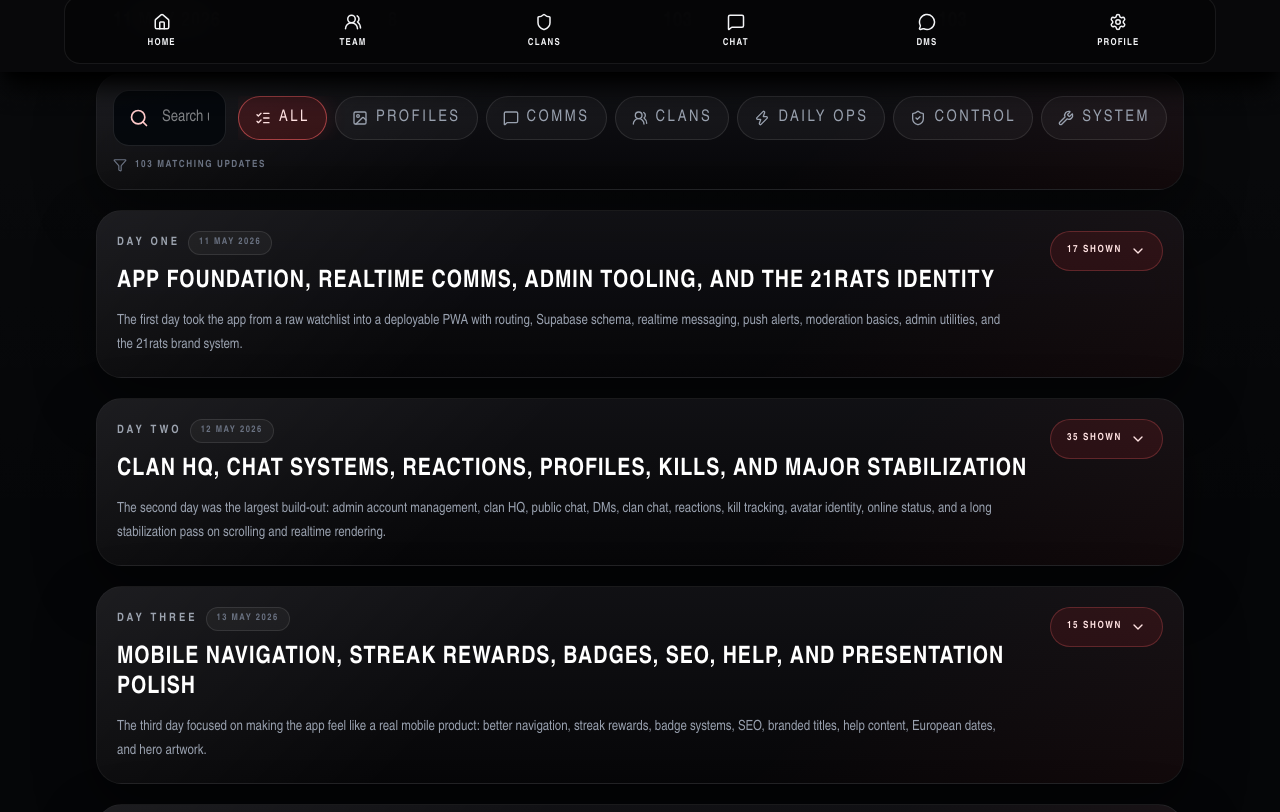
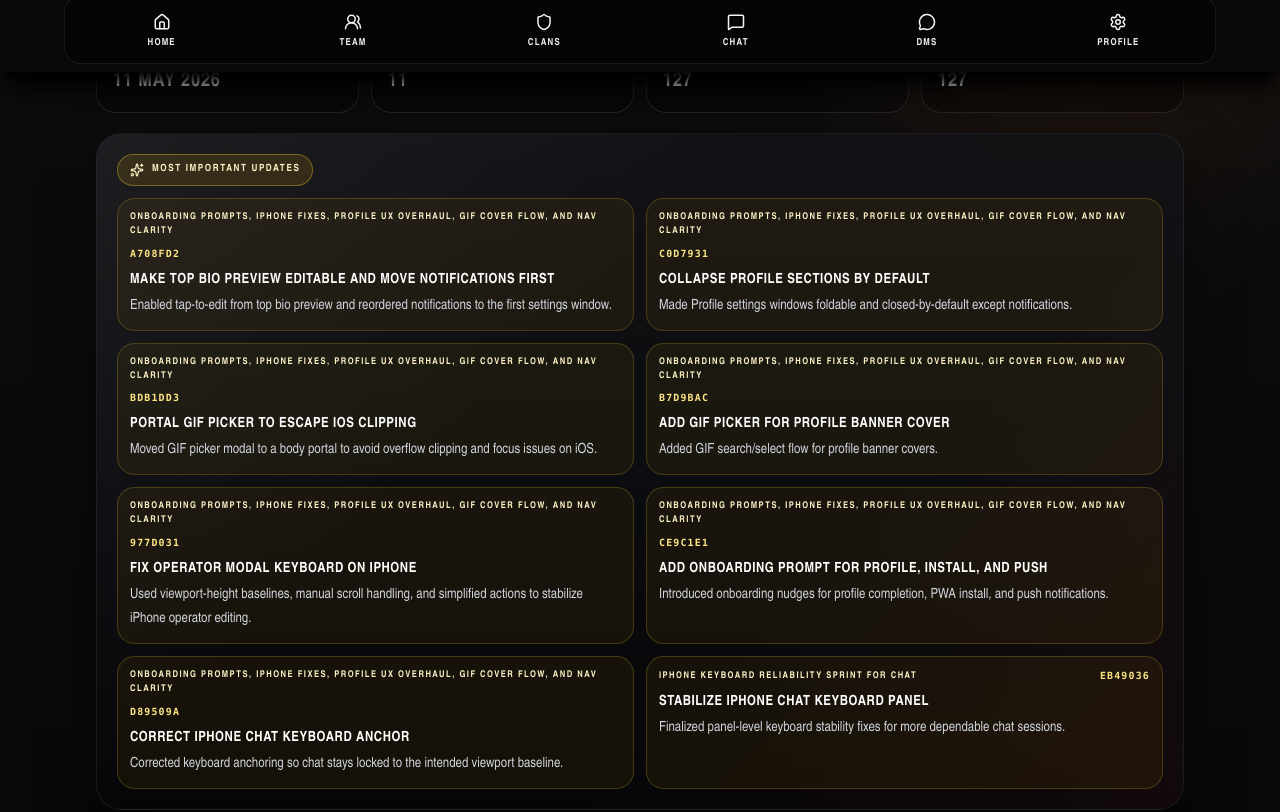
Before and after one commit to kevinb42O/NaughtyList, a React (Vite) app: page /updates in a window 1280 px wide. Shown: the part 728-1540 px from the top of the page. Built offline with nearby package versions, Linux system fonts and the light colour scheme; no server answers; the database is empty.

Commit message:
feat: fully refresh updates page with complete recent history

```diff
--- a/src/data/updateLog.js
+++ b/src/data/updateLog.js
@@ -159,19 +159,70 @@ export const updateLogDays = [
   },
   {
     date: '2026-05-23',
-    label: 'Today',
+    label: 'Day Eight',
     title: 'Profile photos, custom banners, daily claim animation, and team-card identity',
     summary:
       'Today turned profiles into real identity surfaces: uploaded profile photos, cover banners, GIF-ready media uploads, safer schema fallbacks, clickable cover controls, animated daily rewards, and banner-backed team cards.',
     updates: [
-      ['586d47e', 'Profile photo uploads', 'Added uploaded profile pictures that override avatar icons across profile cards, public profiles, chat, DMs, and layout while keeping icons available.'],
+      ['586d47e', 'Profile photo uploads', 'Added uploaded profile pictures that override avatar icons across profile cards, public profiles, chat, DMs, and layout while keeping icons available.', true],
       ['9254242', 'Profile media schema fallback', 'Made profile fetches and saves tolerate optional media columns so chat, team, and daily state keep working during migrations.'],
-      ['976ae2a', 'Profile banners', 'Added custom profile cover banners, database support, upload flow, previews, and public profile rendering.'],
+      ['976ae2a', 'Profile banners', 'Added custom profile cover banners, database support, upload flow, previews, and public profile rendering.', true],
       ['3476387', 'Facebook-style profile cover layout', 'Refined profile pages into a cover-photo layout with larger overlapping profile photos and tighter responsive spacing.'],
       ['7b8a6e9', 'Clickable cover upload control', 'Fixed cover and avatar upload controls with reliable hidden input refs and safer layering.'],
       ['bd6dc3a', 'GIF profile banner uploads', 'Made GIF support explicit for profile banners, avatars, and chat media picker validation.'],
       ['fde725a', 'Team cards use user banners', 'Used each profile banner as that user card background in the team directory with dark overlays for readability.'],
-      ['current', 'Complete updates page rebuild', 'Rebuilt the update log into a scannable release dashboard with search, filters, latest-drop summary, and refreshed history.'],
+      ['2f848e3', 'Complete updates page rebuild', 'Rebuilt the update log into a scannable release dashboard with search, filters, latest-drop summary, and refreshed history.'],
+    ],
+  },
+  {
+    date: '2026-05-24',
+    label: 'Day Nine',
+    title: 'Admin push tooling, mobile add-modal stability, and profile card polish',
+    summary:
+      'Focus shifted to operational polish: admin push audit tooling, safer mobile add-modal scrolling, and cleaner profile/team banner presentation for readability.',
+    updates: [
+      ['7dd7960', 'Admin push audit and chat tooling updates', 'Shipped admin push audit improvements and related chat tooling updates.', true],
+      ['be38057', 'Fix add modal scrolling on mobile', 'Fixed mobile scrolling behavior in the add-operator modal so input flows stay usable.'],
+      ['6b7d5be', 'Refine profile banner and role name styling', 'Improved profile banner treatment and role-name styling for cleaner hierarchy.'],
+      ['678af19', 'Add subtle team card banner overlay', 'Added a subtle overlay on team-card banners to preserve text readability on bright covers.'],
+    ],
+  },
+  {
+    date: '2026-05-25',
+    label: 'Day Ten',
+    title: 'iPhone keyboard reliability sprint for chat',
+    summary:
+      'A full reliability sprint on iPhone chat behavior addressed viewport drift, overlay collisions, typing stability, and keyboard-driven layout jumps across composer and thread panels.',
+    updates: [
+      ['378eb42', 'Fix iPhone chat keyboard viewport drift', 'Corrected viewport drift issues that appeared as keyboard height changed on iPhone.', true],
+      ['498ad9f', 'Stabilize iPhone chat composer typing', 'Stabilized composer behavior so typing stays anchored while the keyboard is open.'],
+      ['77ccbaf', 'Fix iPhone keyboard chat jumping', 'Removed jumpy repositioning during keyboard show/hide transitions.'],
+      ['4d042b3', 'Fix iPhone chat keyboard overlay', 'Fixed keyboard overlay collisions that could obscure active chat content.'],
+      ['eb49036', 'Stabilize iPhone chat keyboard panel', 'Finalized panel-level keyboard stability fixes for more dependable chat sessions.', true],
+    ],
+  },
+  {
+    date: '2026-05-26',
+    label: 'Today',
+    title: 'Onboarding prompts, iPhone fixes, profile UX overhaul, GIF cover flow, and nav clarity',
+    summary:
+      'Today delivered the broadest UX pass yet: onboarding nudges, repeated iPhone keyboard hardening, profile workflow redesign with sticky save actions, banner GIF selection, iOS-safe modal behavior, and clearer nav iconography.',
+    updates: [
+      ['b1787b7', 'Fix iPhone chat visibility on keyboard open', 'Fixed message visibility issues when the iPhone keyboard opens.'],
+      ['d89509a', 'Correct iPhone chat keyboard anchor', 'Corrected keyboard anchoring so chat stays locked to the intended viewport baseline.', true],
+      ['e8878b3', 'Hide DM page header on mobile', 'Removed the DM header on mobile to free vertical room for conversation content.'],
+      ['84d7539', 'Hide public chat header on mobile', 'Removed the public chat header on mobile for denser readable thread space.'],
+      ['b97a481', 'Fix operator modal mobile keyboard layout', 'Adjusted operator modal layout for mobile keyboard opening behavior.'],
+      ['ce9c1e1', 'Add onboarding prompt for profile, install, and push', 'Introduced onboarding nudges for profile completion, PWA install, and push notifications.', true],
+      ['977d031', 'Fix operator modal keyboard on iPhone', 'Used viewport-height baselines, manual scroll handling, and simplified actions to stabilize iPhone operator editing.', true],
+      ['ac355d3', 'Add logout button to Profile page', 'Added a direct logout action inside Profile settings.'],
+      ['b7d9bac', 'Add GIF picker for profile banner cover', 'Added GIF search/select flow for profile banner covers.', true],
+      ['bdb1dd3', 'Portal GIF picker to escape iOS clipping', 'Moved GIF picker modal to a body portal to avoid overflow clipping and focus issues on iOS.', true],
+      ['dce788b', 'Fix tap-vs-scroll in GIF picker and sticky save bar', 'Prevented accidental GIF selection while scrolling and introduced a sticky save action on Profile.'],
+      ['fcae161', 'Fix save bar position above mobile nav', 'Repositioned the fixed save bar to sit correctly above bottom navigation using nav height CSS variables.'],
+      ['c0d7931', 'Collapse profile sections by default', 'Made Profile settings windows foldable and closed-by-default except notifications.', true],
+      ['a708fd2', 'Make top bio preview editable and move notifications first', 'Enabled tap-to-edit from top bio preview and reordered notifications to the first settings window.', true],
+      ['c9eb309', 'Use distinct nav icon for DMs', 'Replaced duplicate chat icon usage so Chat and DMs scan distinctly in bottom nav.'],
     ],
   },
 ]
--- a/src/views/Updates.jsx
+++ b/src/views/Updates.jsx
@@ -68,7 +68,7 @@ function StatTile({ icon: Icon, label, value, tone = 'text-red-100' }) {
 }
 
 function UpdateItem({ update }) {
-  const [hash, title, detail] = update
+  const [hash, title, detail, isHighlight = false] = update
   const isPending = hash === 'current'
   const category = categoryMeta(getUpdateCategory(update))
   const CategoryIcon = category.icon
@@ -86,6 +86,11 @@ function UpdateItem({ update }) {
                 <CategoryIcon className="h-3 w-3" aria-hidden="true" />
                 {category.label}
               </span>
+              {isHighlight ? (
+                <span className="rounded-full border border-amber-300/35 bg-amber-400/12 px-2 py-1 text-[0.55rem] font-black uppercase tracking-[0.16em] text-amber-100">
+                  Key Update
+                </span>
+              ) : null}
               <span className={`rounded-full border px-2 py-1 text-[0.55rem] font-black uppercase tracking-[0.16em] ${isPending ? 'border-yellow-400/25 bg-yellow-400/10 text-yellow-100' : 'border-white/10 bg-white/[0.04] text-gray-500'}`}>
                 {hash}
               </span>
@@ -152,6 +157,11 @@ function Updates() {
     .filter((day) => day.updates.length)
 
   const shownUpdateCount = filteredDays.reduce((total, day) => total + day.updates.length, 0)
+  const highlightedUpdates = updateLogDays
+    .flatMap((day) => day.updates.map((update) => ({ day, update })))
+    .filter(({ update }) => Boolean(update[3]))
+    .slice(-8)
+    .reverse()
 
   return (
     <div>
@@ -207,6 +217,27 @@ function Updates() {
         <StatTile icon={History} label="Build Days" value={updateLogStats.dayCount} tone="text-cyan-100" />
         <StatTile icon={ListChecks} label="Logged Updates" value={updateLogStats.updateCount} tone="text-emerald-100" />
         <StatTile icon={Sparkles} label="Shown Now" value={shownUpdateCount} tone="text-yellow-100" />
+      </section>
+
+      <section className="panel mb-5 rounded-[1.6rem] p-4 sm:p-5">
+        <div className="mb-3 flex flex-wrap items-center gap-2">
+          <span className="inline-flex min-h-8 items-center gap-2 rounded-full border border-amber-300/35 bg-amber-400/12 px-3 text-[0.62rem] font-black uppercase tracking-[0.16em] text-amber-100">
+            <Sparkles className="h-3.5 w-3.5" aria-hidden="true" />
+            Most Important Updates
+          </span>
+        </div>
+        <div className="grid gap-3 md:grid-cols-2">
+          {highlightedUpdates.map(({ day, update }) => (
+            <article key={`${day.date}-${update[0]}-highlight`} className="rounded-[1.1rem] border border-amber-300/20 bg-amber-400/[0.06] p-3">
+              <div className="mb-2 flex flex-wrap items-center justify-between gap-2">
+                <span className="text-[0.58rem] font-black uppercase tracking-[0.16em] text-amber-100">{day.title}</span>
+                <span className="font-mono text-[0.62rem] font-black uppercase tracking-[0.12em] text-amber-200">{update[0]}</span>
+              </div>
+              <p className="text-sm font-black uppercase tracking-[0.04em] text-white">{update[1]}</p>
+              <p className="mt-1 text-sm leading-6 text-gray-300">{update[2]}</p>
+            </article>
+          ))}
+        </div>
       </section>
 
       <section className="panel mb-5 rounded-[1.6rem] p-4">
```
